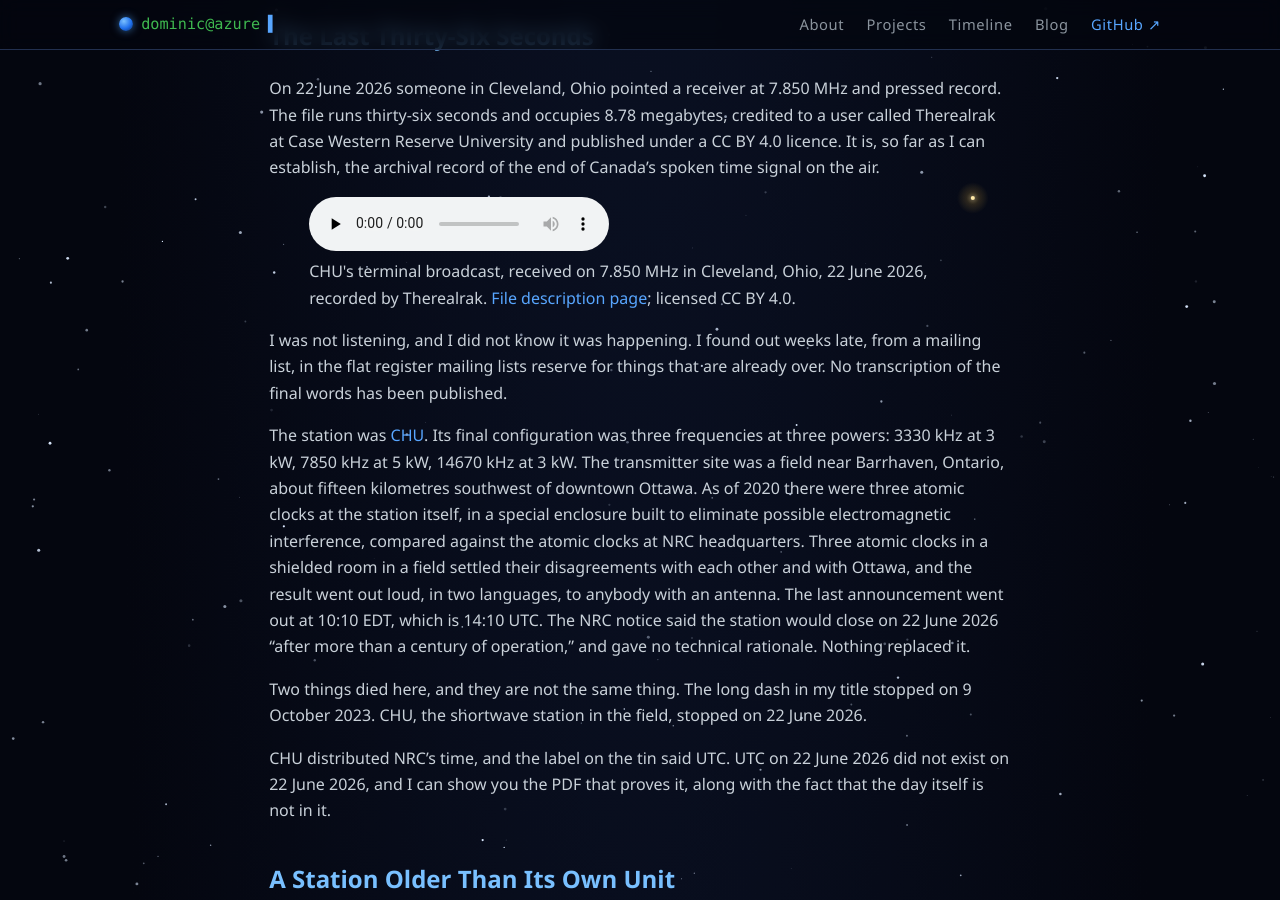
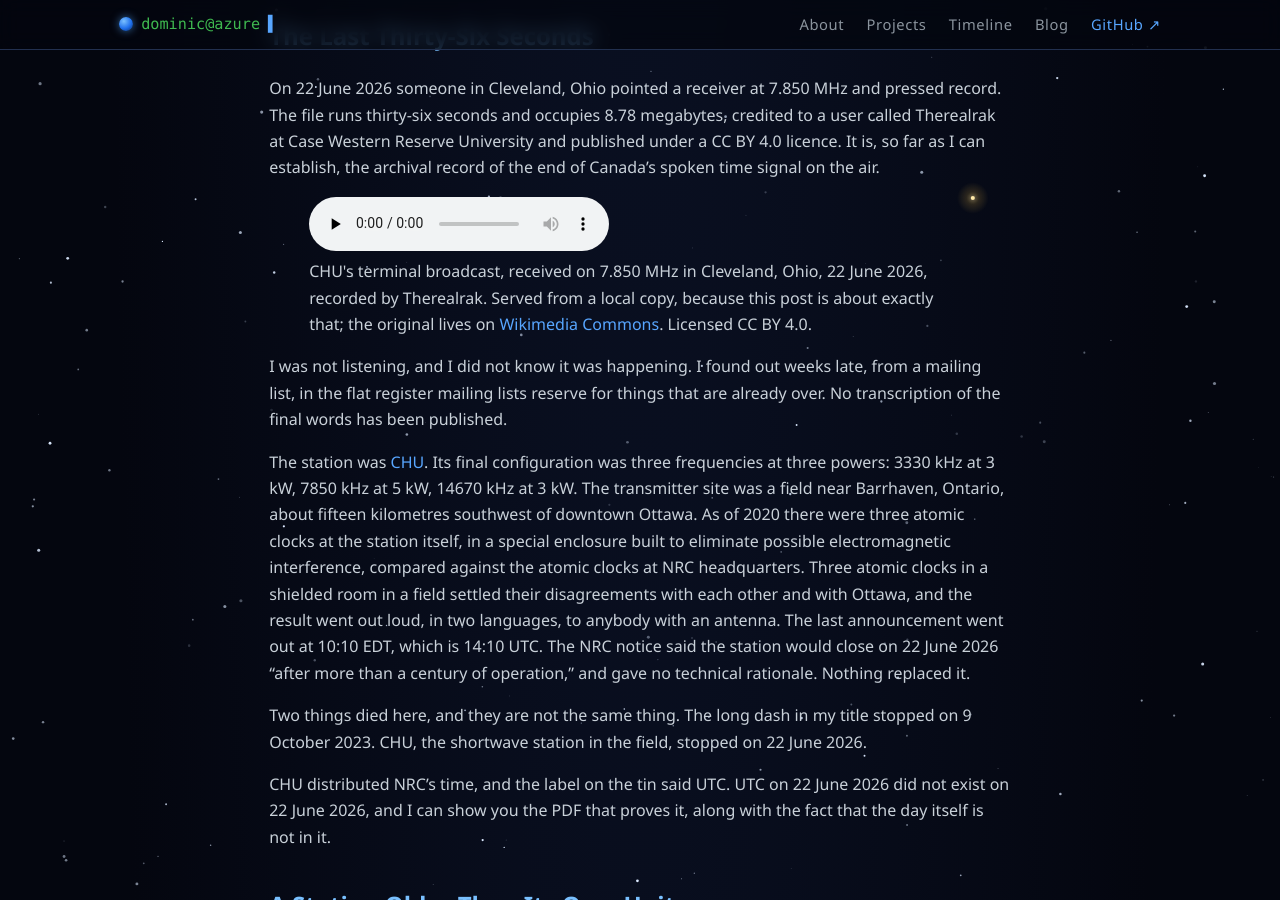
Before and after one commit to dapiced/dapiced.github.io, a Jekyll site: the page built from _posts/2026-07-25-the-long-dash-was-a-deprecation-notice.md, in a window 1280 px wide and 900 px high, scrolled down 341 px. Built offline with Jekyll 4.4.1, drawn with Linux system fonts in a browser that asks for light colours; comment, search, counter and statistics services are not loaded.

Commit message:
Change audio source and update figcaption
Updated audio source and figcaption to reference local copy.

```diff
--- a/_posts/2026-07-25-the-long-dash-was-a-deprecation-notice.md
+++ b/_posts/2026-07-25-the-long-dash-was-a-deprecation-notice.md
@@ -10,10 +10,10 @@
 On 22 June 2026 someone in Cleveland, Ohio pointed a receiver at 7.850 MHz and pressed record. The file runs thirty-six seconds and occupies 8.78 megabytes, credited to a user called Therealrak at Case Western Reserve University and published under a CC BY 4.0 licence. It is, so far as I can establish, the archival record of the end of Canada's spoken time signal on the air.
 
 <figure>
-<audio controls preload="none" src="https://upload.wikimedia.org/wikipedia/commons/3/38/CHU_Canada_terminal_broadcast.wav">
-Your browser will not play this file. You can <a href="https://upload.wikimedia.org/wikipedia/commons/3/38/CHU_Canada_terminal_broadcast.wav">download the recording</a> instead.
+<audio controls preload="none" src="/assets/audio/chu-canada-terminal-broadcast.wav">
+Your browser will not play this file. You can <a href="/assets/audio/chu-canada-terminal-broadcast.wav">download the recording</a> instead.
 </audio>
-<figcaption>CHU's terminal broadcast, received on 7.850 MHz in Cleveland, Ohio, 22 June 2026, recorded by Therealrak. <a href="https://en.wikipedia.org/wiki/File:CHU_Canada_terminal_broadcast.wav">File description page</a>; licensed CC BY 4.0.</figcaption>
+<figcaption>CHU's terminal broadcast, received on 7.850 MHz in Cleveland, Ohio, 22 June 2026, recorded by Therealrak. Served from a local copy, because this post is about exactly that; the original lives on <a href="https://en.wikipedia.org/wiki/File:CHU_Canada_terminal_broadcast.wav">Wikimedia Commons</a>. Licensed CC BY 4.0.</figcaption>
 </figure>
 
 I was not listening, and I did not know it was happening. I found out weeks late, from a mailing list, in the flat register mailing lists reserve for things that are already over. No transcription of the final words has been published.
```
